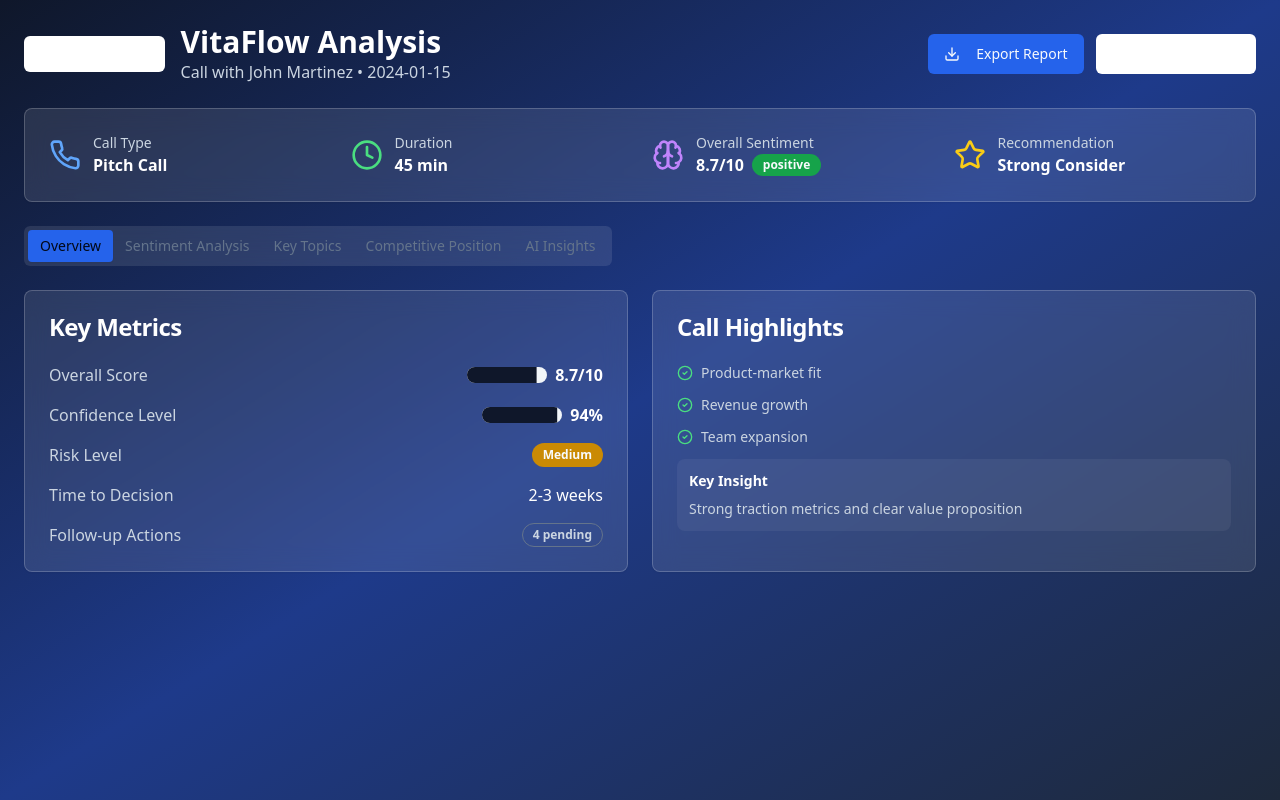
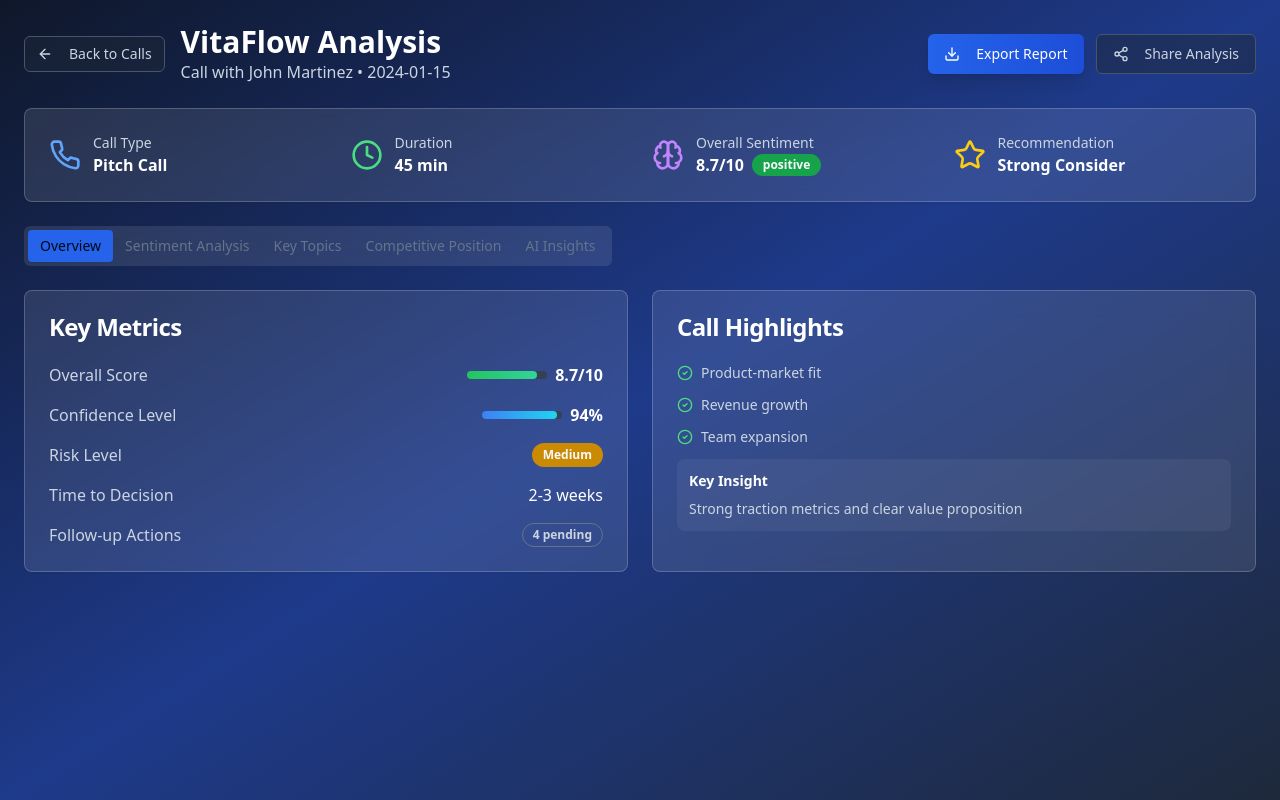
Before and after one commit to bentonworthen/deal-clarity-engine, a React (Vite) app: page /demo in a window 1280 px wide. Both pictures are taken after a click on the element 640 px from the left and 723 px from the top of the page. Built offline with nearby package versions, Linux system fonts and the light colour scheme.

Commit message:
Refactor button and bar colors
Update UI to use more appropriate colors for buttons and key metric bars. Buttons will no longer be solid white, and key metric bars will have more visually appealing color schemes.

```diff
--- a/src/components/demo/CompanyAnalysis.tsx
+++ b/src/components/demo/CompanyAnalysis.tsx
@@ -107,7 +107,7 @@ const CompanyAnalysis = ({ companyData, onBack }: CompanyAnalysisProps) => {
             variant="outline"
             size="sm"
             onClick={onBack}
-            className="border-white/20 text-white hover:bg-white/10"
+            className="border-slate-600 bg-slate-800/50 text-slate-300 hover:bg-slate-700/70 hover:text-white hover:border-slate-500"
           >
             <ArrowLeft className="mr-2 h-4 w-4" />
             Back to Calls
@@ -118,11 +118,14 @@ const CompanyAnalysis = ({ companyData, onBack }: CompanyAnalysisProps) => {
           </div>
         </div>
         <div className="flex space-x-3">
-          <Button className="bg-blue-600 hover:bg-blue-700">
+          <Button className="bg-gradient-to-r from-blue-600 to-blue-700 hover:from-blue-700 hover:to-blue-800 text-white shadow-lg">
             <Download className="mr-2 h-4 w-4" />
             Export Report
           </Button>
-          <Button variant="outline" className="border-white/20 text-white hover:bg-white/10">
+          <Button
+            variant="outline"
+            className="border-slate-600 bg-slate-800/50 text-slate-300 hover:bg-slate-700/70 hover:text-white hover:border-slate-500"
+          >
             <Share2 className="mr-2 h-4 w-4" />
             Share Analysis
           </Button>
@@ -190,14 +193,24 @@ const CompanyAnalysis = ({ companyData, onBack }: CompanyAnalysisProps) => {
                 <div className="flex justify-between items-center">
                   <span className="text-slate-300">Overall Score</span>
                   <div className="flex items-center space-x-2">
-                    <Progress value={keyMetrics.overallScore * 10} className="w-20" />
+                    <div className="w-20 bg-slate-700 rounded-full h-2">
+                      <div
+                        className="h-2 rounded-full bg-gradient-to-r from-green-500 to-emerald-400"
+                        style={{ width: `${keyMetrics.overallScore * 10}%` }}
+                      />
+                    </div>
                     <span className="text-white font-bold">{keyMetrics.overallScore}/10</span>
                   </div>
                 </div>
                 <div className="flex justify-between items-center">
                   <span className="text-slate-300">Confidence Level</span>
                   <div className="flex items-center space-x-2">
-                    <Progress value={keyMetrics.confidenceLevel} className="w-20" />
+                    <div className="w-20 bg-slate-700 rounded-full h-2">
+                      <div
+                        className="h-2 rounded-full bg-gradient-to-r from-blue-500 to-cyan-400"
+                        style={{ width: `${keyMetrics.confidenceLevel}%` }}
+                      />
+                    </div>
                     <span className="text-white font-bold">{keyMetrics.confidenceLevel}%</span>
                   </div>
                 </div>
@@ -284,9 +297,14 @@ const CompanyAnalysis = ({ companyData, onBack }: CompanyAnalysisProps) => {
                         </span>
                       </div>
                     </div>
-                    <div className="flex justify-between text-sm">
+                    <div className="flex justify-between items-center text-sm">
                       <span className="text-slate-400">Duration: {topic.duration}</span>
-                      <Progress value={topic.sentiment * 10} className="w-24" />
+                      <div className="w-24 bg-slate-700 rounded-full h-2">
+                        <div
+                          className="h-2 rounded-full bg-gradient-to-r from-purple-500 to-pink-400"
+                          style={{ width: `${topic.sentiment * 10}%` }}
+                        />
+                      </div>
                     </div>
                   </div>
                 ))}
```
